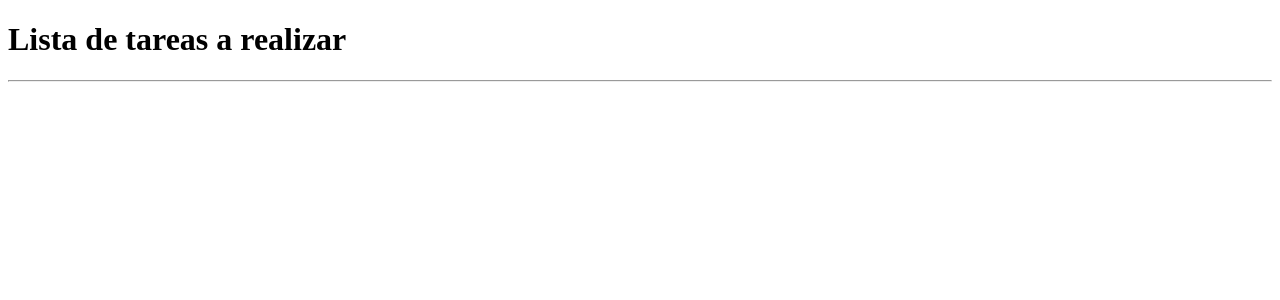
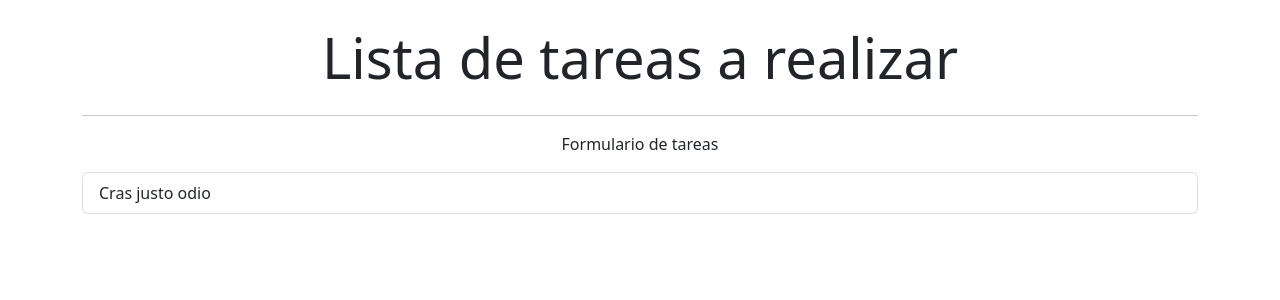
Before and after one commit to Vicopalacio/listaTareas, a React (Create React App) app: page / in a window 1280 px wide. Shown: the top 300 px of the page. Built offline with nearby package versions, Linux system fonts and the light colour scheme.

Commit message:
agregamos maquetado de lista de bootstrap

```diff
--- a/src/App.jsx
+++ b/src/App.jsx
@@ -1,8 +1,18 @@
+import FormTareas from "./components/FormTareas";
+import ListaTareas from "./components/ListaTareas";
+//importar la hoja de estilo de bootstrap
+import "bootstrap/dist/css/bootstrap.min.css"
+import { Container } from "react-bootstrap";
+
 function App() {
   return (
     <>
-    <h1>Lista de tareas a realizar</h1>
+    <Container>
+    <h1 className="display-4 text-center my-4">Lista de tareas a realizar</h1>
     <hr />
+    <FormTareas></FormTareas>
+    <ListaTareas></ListaTareas>
+    </Container>
     </>
     );
 }
--- /dev/null
+++ b/src/components/FormTareas.jsx
@@ -0,0 +1,11 @@
+import React from 'react';
+
+const FormTareas = () => {
+    return (
+        <div>
+            <p className='text-center'>Formulario de tareas</p>
+        </div>
+    );
+};
+
+export default FormTareas;
--- /dev/null
+++ b/src/components/ItemTarea.jsx
@@ -0,0 +1,8 @@
+import React from "react";
+import { ListGroup } from "react-bootstrap";
+
+const ItemTarea = () => {
+  return <ListGroup.Item>Cras justo odio</ListGroup.Item>;
+};
+
+export default ItemTarea;
--- /dev/null
+++ b/src/components/ListaTareas.jsx
@@ -0,0 +1,13 @@
+import React from "react";
+import { ListGroup } from "react-bootstrap";
+import ItemTarea from "./ItemTarea";
+
+const ListaTareas = () => {
+  return (
+    <ListGroup>
+      <ItemTarea></ItemTarea>
+    </ListGroup>
+  );
+};
+
+export default ListaTareas;
```
